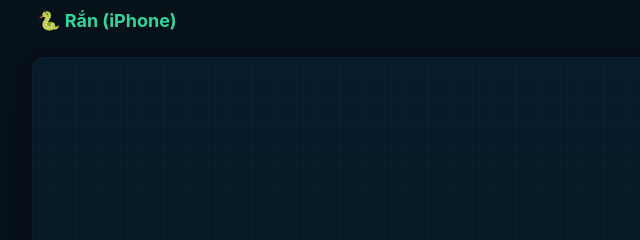
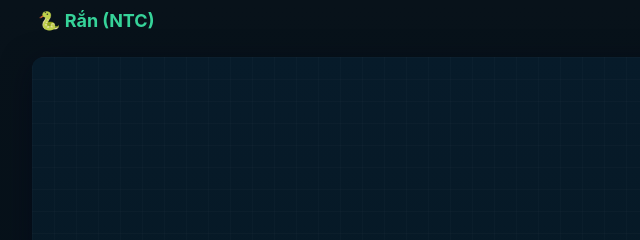
Before and after one commit to ntchung97/snake-game, a plain HTML site: page index.html in a window 1280 px wide. Shown: the top 240 px of the page, 168-808 px from the left. Drawn offline with Linux system fonts and the light colour scheme.

Commit message:
Update index.html

```diff
--- a/index.html
+++ b/index.html
@@ -161,7 +161,7 @@
 <body>
   <div class="app">
     <header>
-      <h1>🐍 Rắn (iPhone)</h1>
+      <h1>🐍 Rắn (NTC)</h1>
       <div class="hud scorebar">
         Điểm: <span id="score" class="value">0</span>
         <span style="opacity:0.6">|</span>
```
